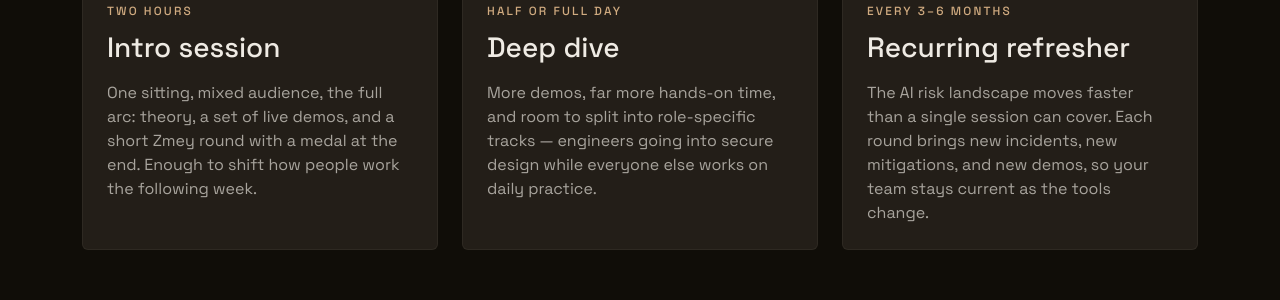
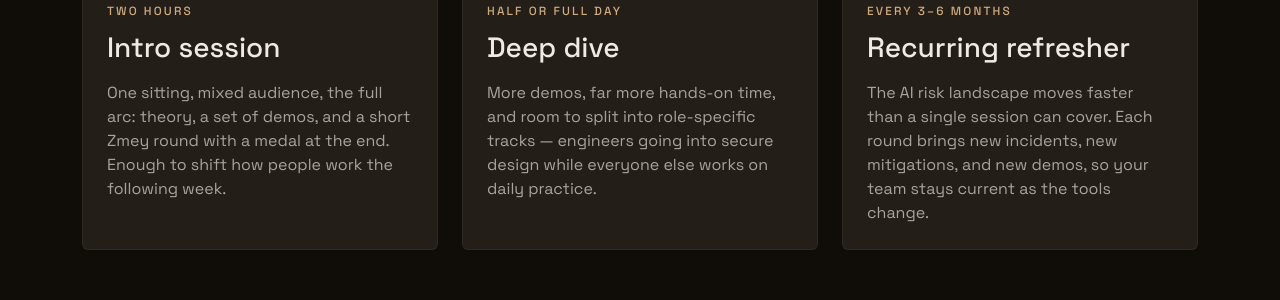
Before and after one commit to stihia-ai/stihia-ai.github.io, a Jekyll site: the page built from services/workshop.html, in a window 1280 px wide and 900 px high, scrolled down 6072 px. Shown: the part 178-478 px from the top of the window. Built offline with Jekyll 4.4.1, drawn with Linux system fonts in a browser that asks for light colours; nearby versions of some CDN libraries; some web fonts are replaced; some of the changed lines change nothing that is shown.

Commit message:
fix(services): update workshop page copy

```diff
--- a/services/workshop.html
+++ b/services/workshop.html
@@ -263,7 +263,7 @@
   </section>
 
   <!-- ===================================================================
-       Live demos — the differentiator
+       Demos — the differentiator
        =================================================================== -->
   <div class="section-band mt-5">
     <div class="container">
@@ -581,7 +581,7 @@
             <h3 class="mb-3">Intro session</h3>
             <p class="text-secondary mb-0">
               One sitting, mixed audience, the full arc: theory, a set of
-              live demos, and a short Zmey round with a medal at the end.
+              demos, and a short Zmey round with a medal at the end.
               Enough to shift how people work the following week.
             </p>
           </div>
@@ -1019,9 +1019,10 @@
             <details class="faq-item" name="workshop-faq">
               <summary>How long should we book?</summary>
               <p class="faq-answer">
-                Two hours covers theory, live demos, and a short hands-on
+                Two hours covers theory, demos, and a short hands-on
                 round, and is enough to change behaviour. Half a day or more
-                is worth it when you want role-specific tracks, a longer
+                is worth it when you want role-specific tracks, deeper dives
+                into tools and security architectures, a longer
                 Zmey tournament, or discussion time about your own
                 architecture.
               </p>
@@ -1029,7 +1030,10 @@
             <details class="faq-item" name="workshop-faq">
               <summary>How often should we rerun this?</summary>
               <p class="faq-answer">
-                Every three to six months. New vulnerabilities and new
+                One time is enough if you want to bring basic awareness to your team.
+                However, as the AI field changes quickly, we recommend recurring sessions.
+                Especially if you are in a regulated industry.
+                Ideally, every three to six months. New vulnerabilities and new
                 tools appear constantly, and the demo set is rebuilt each
                 round — recurring sessions keep pace where a one-off
                 session ages.
@@ -1065,7 +1069,7 @@
             <details class="faq-item" name="workshop-faq">
               <summary>What do participants need to prepare?</summary>
               <p class="faq-answer">
-                Nothing beforehand. They need a laptop and a browser for the
+                Nothing beforehand. They need a laptop or a smartphone and a browser for the
                 hands-on stage. No installs, no accounts, no pre-reading.
               </p>
             </details>
```
